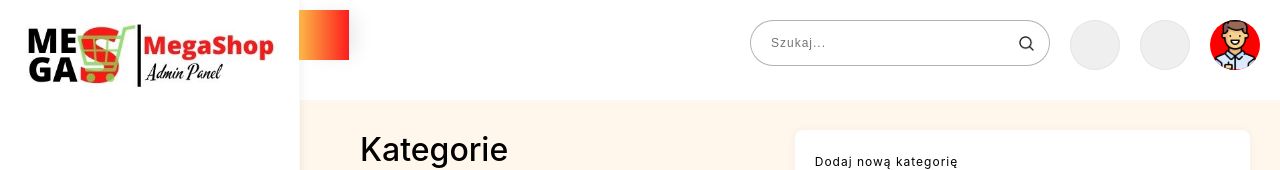
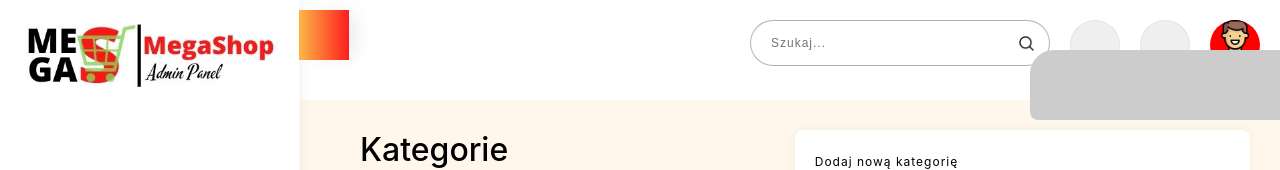
Before and after one commit to hugobosy/endProject-megaK-front, a React (Create React App) app: page /category in a window 1280 px wide. Shown: the top 170 px of the page. Built offline with nearby package versions, Linux system fonts and the light colour scheme; no server answers; some icons are missing.

Commit message:
add validation category & style notification

```diff
--- a/src/components/Category/CategoryAddForm.tsx
+++ b/src/components/Category/CategoryAddForm.tsx
@@ -5,7 +5,9 @@ interface Props {
     submitForm: (e: SyntheticEvent) => void,
     data: Data,
     setData: Dispatch<Data>,
-    click: ()=>void
+    message: string,
+    success: boolean | null,
+    click: () => void;
 }
 
 export const CategoryAddForm = (props: Props) => {
@@ -13,7 +15,8 @@ export const CategoryAddForm = (props: Props) => {
     return (
         <div className="Category__header">
             <h1>Kategorie</h1>
-            <form onSubmit={props.submitForm}>
+            <div>
+                <form action="/category/add" onSubmit={props.submitForm}>
 
                     <label>Dodaj nową kategorię</label>
                     <p>
@@ -25,7 +28,10 @@ export const CategoryAddForm = (props: Props) => {
                     </p>
 
                     <button type="submit" onClick={props.click}>Dodaj</button>
+                    <span>{props.message}</span>
                 </form>
+
+            </div>
         </div>
     )
 }
--- /dev/null
+++ b/src/components/common/Notification/Notification.css
@@ -0,0 +1,19 @@
+.notification {
+    position: absolute;
+    top: -50px;
+    right: 0;
+    display: flex;
+    align-items: center;
+    justify-content: center;
+    width: 250px;
+    height: 70px;
+    background-color: #ccc;
+    padding: 20px;
+    border-top-left-radius: 24px;
+    border-bottom-left-radius: 8px;
+}
+
+.notification h4 {
+    font-size: 12px;
+    text-align: right;
+}
--- a/src/components/common/Notification/Notification.tsx
+++ b/src/components/common/Notification/Notification.tsx
@@ -1,5 +1,13 @@
 import React from "react";
+import './Notification.css';
 
-export const Notification = () => {
+interface Props {
+    msg: string
+    succ: boolean | null
+}
 
-}
+export const Notification = (props: Props) => (
+    <div className="notification" style={props.succ ? {right: 0} : {right: '0'}}>
+        <h4>{props.msg}</h4>
+    </div>
+)
--- a/src/pages/Category/Category.tsx
+++ b/src/pages/Category/Category.tsx
@@ -1,56 +1,63 @@
-import React, {SyntheticEvent, useState} from "react";
+import React, {SyntheticEvent, useEffect, useState} from "react";
 import './Category.css';
 import {CategoryList} from "../../components/Category/CategoryList";
 import {CategoryAddForm} from "../../components/Category/CategoryAddForm";
 import {Data} from "types";
-import {Spinner} from "../../components/common/Spinner/Spinner";
+import {Notification} from "../../components/common/Notification/Notification";
 
 export const Category = () => {
 
     const [data, setData] = useState<Data>({
         name: '',
         image: '',
-    })
+    });
 
-    const [info, setInfo] = useState<string>('')
-    const [loading, setLoading] = useState<boolean>(false)
+    const [mess, setMess] = useState<string>('');
+    const [success, setSuccess] = useState<boolean | null>(null)
 
-    const handleSubmit = async (e:SyntheticEvent) => {
+    useEffect(() => {
+
+    },[])
+
+    const handleSubmit = async (e: SyntheticEvent):Promise<void> => {
+
         e.preventDefault();
 
-        setLoading(true);
+        if(data.name.length >= 50 || data.name.length === 0) {
+            setMess('Pole nazwy nie moze być puste lub nie moze przekroczyć 50 znaków')
+            setSuccess(false);
+            return
+        }
+
+        if(data.image.length >= 200 || data.image.length === 0) {
+            setMess('Link do obrazka nie moze być pusty lub dluzszy niz 200 znaków!')
+            setSuccess(false)
+            return
+        }
 
         try {
-            const res = await fetch('http://localhost:3001/category/add', {
+            await fetch('http://localhost:3001/category/add', {
                 method: 'POST',
                 body: JSON.stringify(data),
                 headers: {
                     'Content-Type': 'application/json',
                 },
             });
-
-            const info = await res.json();
-
-            setInfo(`Kategoria ${info.name} została pomyślnie dodana do bazy`)
-
         } catch (e) {
-            setInfo(`Nieznany błąd`)
-        } finally {
-            setLoading(false);
+            console.log('Error', e)
         }
     }
 
-    if(loading) {
-        return <Spinner/>
-    }
     const handleClick = () => {
-
+        setMess('Dodano kategorię do bazy')
+        setSuccess(true)
     }
 
     return (
         <div className="page">
-            <CategoryAddForm submitForm={handleSubmit} data={data} setData={setData} click={handleClick}/>
+            <CategoryAddForm submitForm={handleSubmit} data={data} setData={setData} message={mess} success={success} click={handleClick}/>
             <CategoryList/>
+            <Notification msg={mess} succ={success}/>
         </div>
     )
 }
```
Lines whose indentation alone changed are shown as unchanged.
